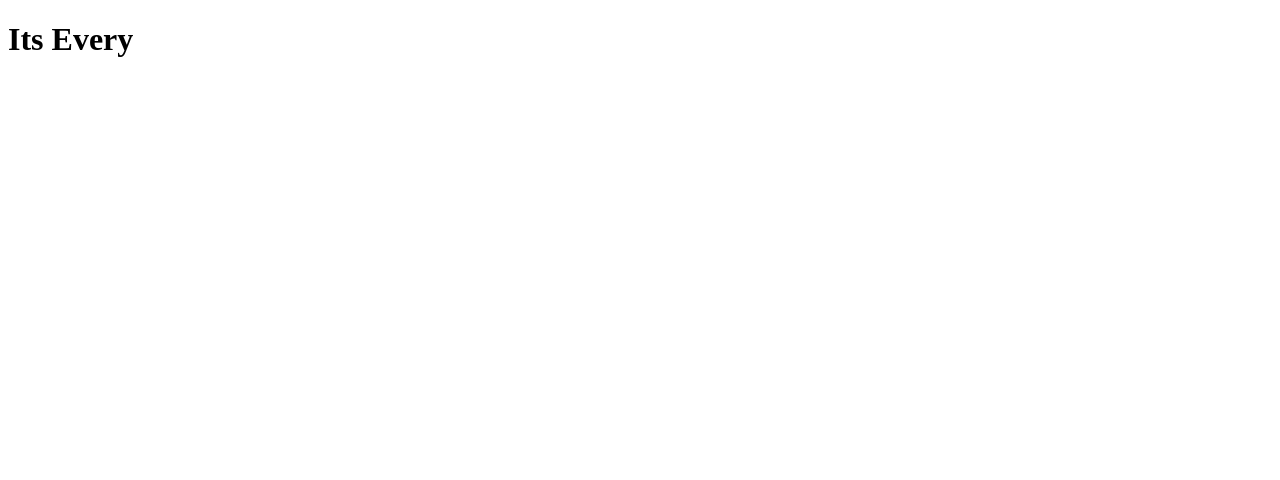
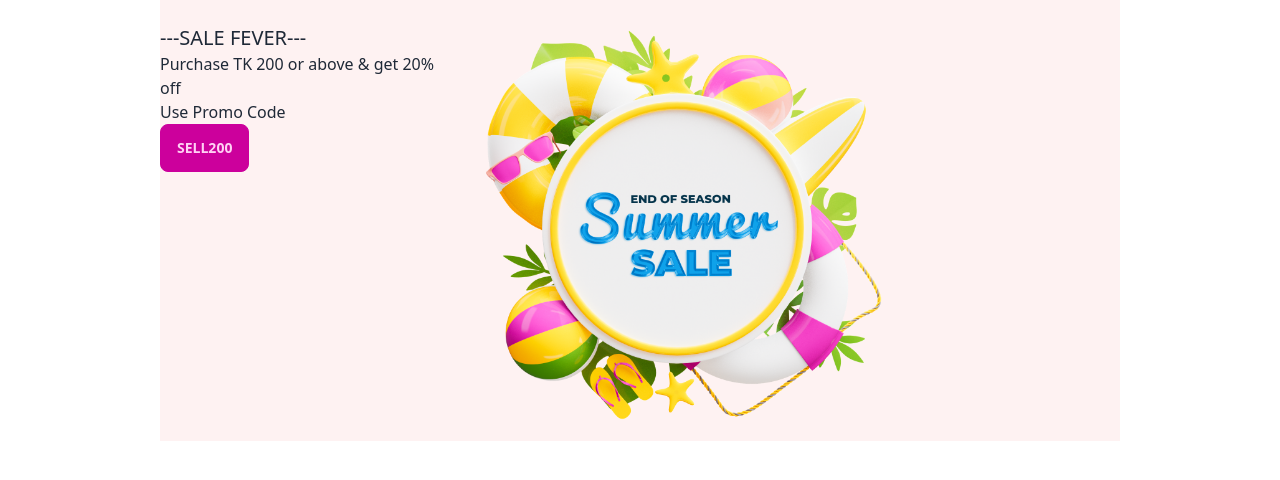
Before and after one commit to musabtheexpensive/using-vanilaJavascript-summer-selling-hotProduct, a website: page index.html in a window 1280 px wide. Drawn offline with nearby package versions, Linux system fonts and the light colour scheme.

Commit message:
my secound commit here

```diff
--- a/index.html
+++ b/index.html
@@ -1,13 +1,33 @@
 <!DOCTYPE html>
 <html lang="en">
+
 <head>
     <meta charset="UTF-8">
     <meta name="viewport" content="width=device-width, initial-scale=1.0">
     <title>My Assignment Five</title>
+    <!-- <link rel="stylesheet" href="style.css"> -->
+    <link href="https://cdn.jsdelivr.net/npm/daisyui@3.5.1/dist/full.css" rel="stylesheet" type="text/css" />
+    <script src="https://cdn.tailwindcss.com"></script>
 </head>
+
 <body>
     <header>
-<h1>Its Every</h1>
+        <!-- 1st section -->
+        <section>
+            <div class="flex justify-between w-9/12 mx-auto gap-5 bg-red-50">
+                <div class="gap-4 mt-6">
+                    <h3 class="text-xl">---SALE FEVER---</h3>
+                    <h1>Purchase TK 200 or above & get <span id="off">20% off</span></h1>
+                    <div class="promo-div">
+                        <h5>Use Promo Code</h5>
+                        <button class="btn btn-active btn-secondary">SELL200</button>
+                    </div>
+                </div>
+                <div>
+                    <img class="w-8/12" src="./images/Summer 1.png" alt="">
+                </div>
+            </div>
+        </section>
     </header>
     <main>
 
@@ -17,4 +37,5 @@
     </footer>
     <script src="summer.js"></script>
 </body>
+
 </html>
--- /dev/null
+++ b/package.json
@@ -0,0 +1,5 @@
+{
+  "dependencies": {
+    "vercel": "^31.4.0"
+  }
+}
--- /dev/null
+++ b/tailwind.config.js
@@ -0,0 +1,8 @@
+/** @type {import('tailwindcss').Config} */
+module.exports = {
+    content: ["./src/**/*.{html,js}"],
+    theme: {
+      extend: {},
+    },
+    plugins: [],
+  }
```
Also changed, not shown: style.css (added, +26 -0 lines), 1 other file.
